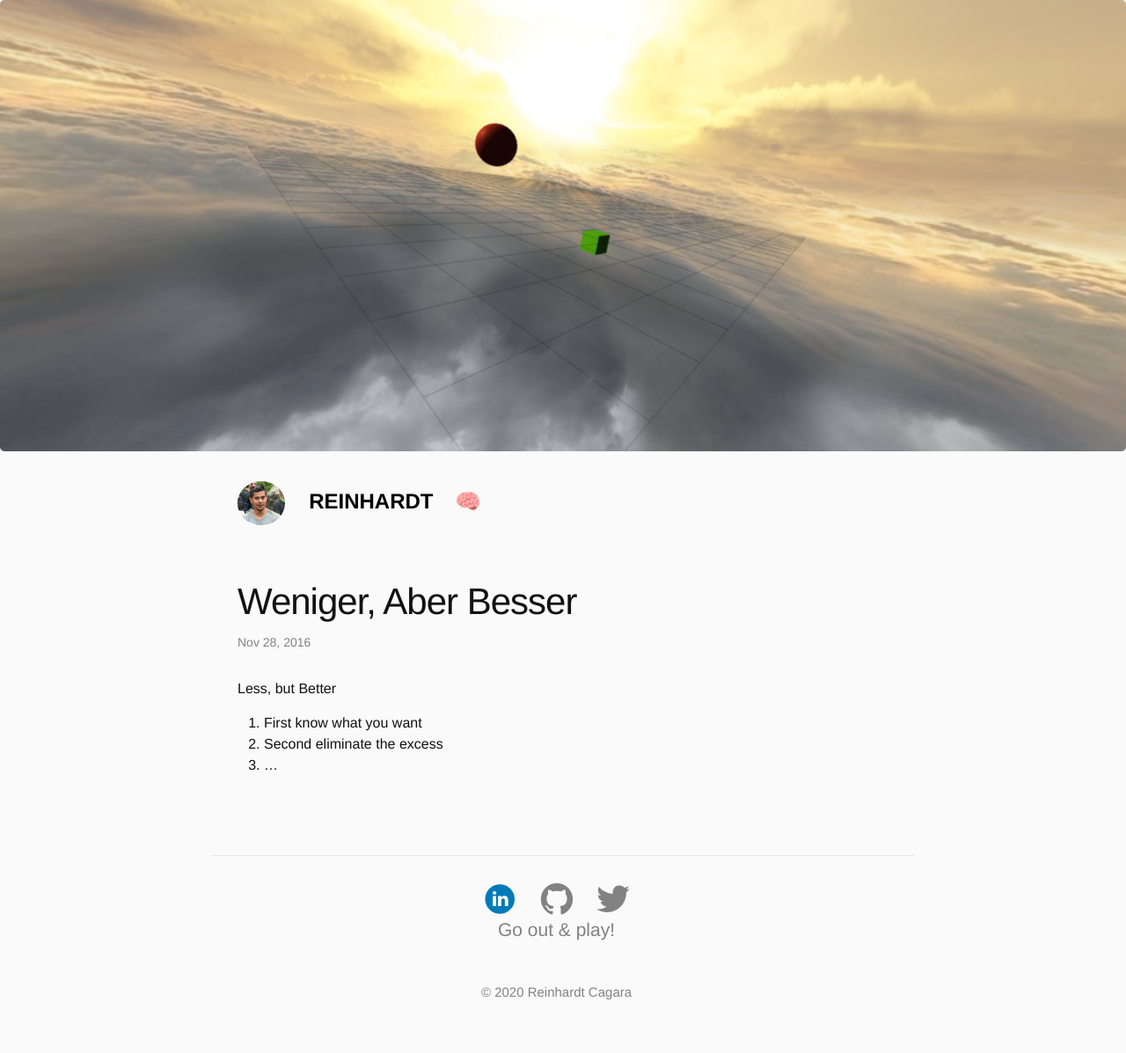
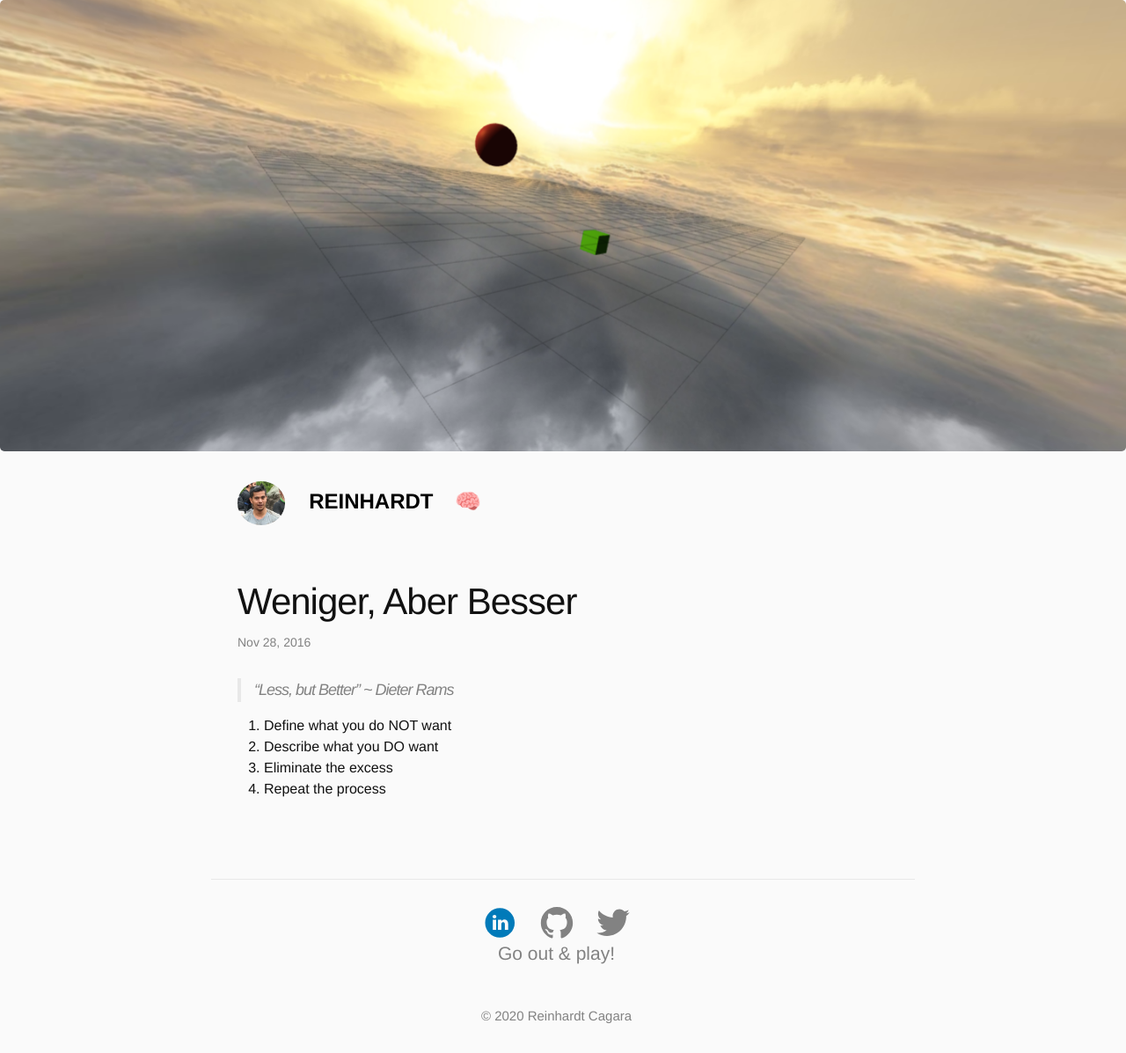
Before and after one commit to reinhardt021/reinhardt021.github.io, a Jekyll site: the page built from _posts/2016-11-28-weniger-aber-besser.markdown, in a window 1280 px wide. Shown: the whole page at 88% size. Built offline with Jekyll 4.4.1, drawn with Linux system fonts in a browser that asks for light colours; before the commit the page ends 1170 px from its top, so only the background shows below that.

Commit message:
formatting to standardize my posts

```diff
--- a/_config.yml
+++ b/_config.yml
@@ -6,7 +6,7 @@
 # 'jekyll serve'. If you change this file, please restart the server process.
 
 # Site settings
-title: rhythm of REINHARDT
+title: 🕺 rhythm
 email: reinhardt.cgr@gmail.com
 description: > # this means to ignore newlines until "baseurl:"
   My personal cove to recover, contemplate, and share. Building the space I need to step beyond my plateaus.
--- a/_posts/2016-11-28-weniger-aber-besser.markdown
+++ b/_posts/2016-11-28-weniger-aber-besser.markdown
@@ -5,11 +5,12 @@ date:   2016-11-28 01:04:57 -0800
 categories: jekyll update
 ---
 
-Less, but Better
+> "Less, but Better" ~ Dieter Rams
 
-1. First know what you want
-2. Second eliminate the excess
-3. ...
+1. Define what you do NOT want
+2. Describe what you DO want
+3. Eliminate the excess
+4. Repeat the process
 
 <!-- `Think Big, Start Small and Scale Fast. - Jim Carroll` -->
 
--- a/_posts/2018-01-30-2018-01-30.markdown
+++ b/_posts/2018-01-30-2018-01-30.markdown
@@ -5,7 +5,8 @@ date:   2018-01-30 22:32:57 -0800
 categories: jekyll update
 ---
 
-A new day.
+> A new day.
+
 The end of the beginning.
 Things will start moving faster now.
 
```
